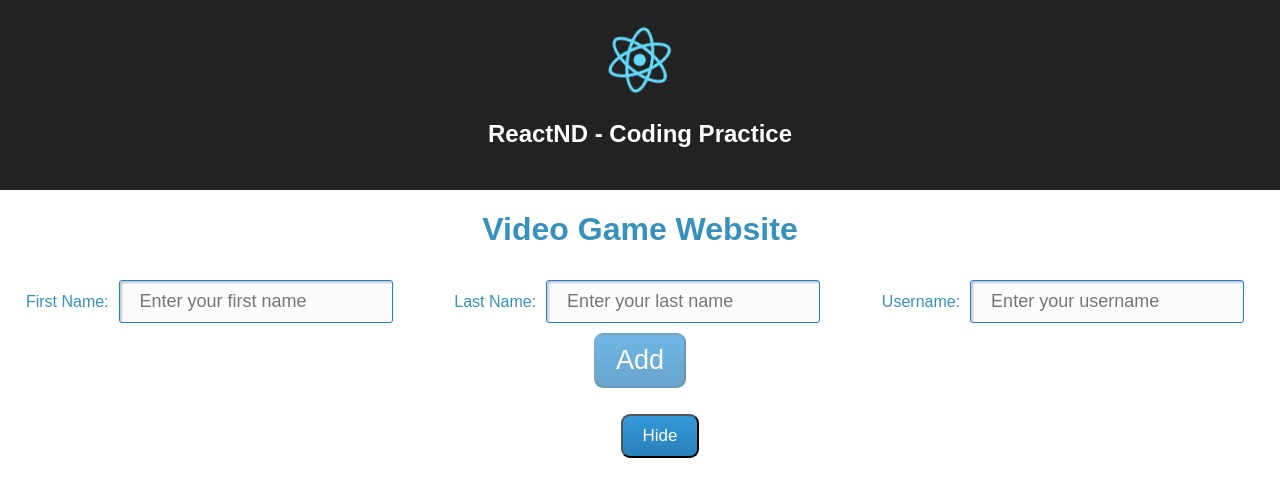
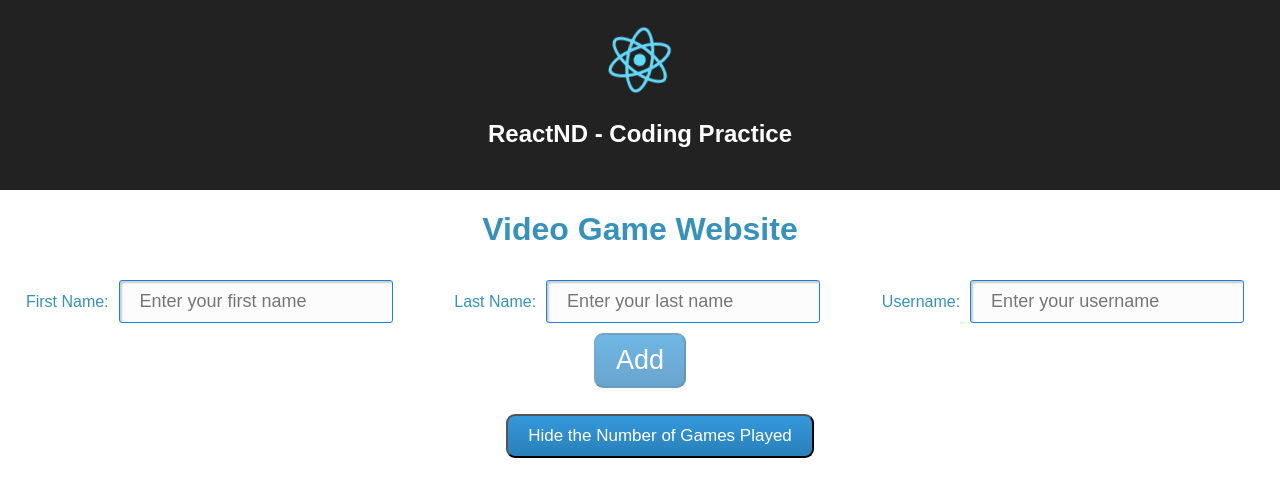
Before and after one commit to deeonwuli/udacity-react, a React (Create React App) app in the folder video-game-website/: page / in a window 1280 px wide. Shown: the top 496 px of the page. Built offline with nearby package versions, Linux system fonts and the light colour scheme; the HTML template or start-up script is replaced by a standard one.

Commit message:
useState to change button text

```diff
--- a/video-game-website/src/NameForm.js
+++ b/video-game-website/src/NameForm.js
@@ -68,7 +68,7 @@ export default function NameForm() {
             {item} played {games ? '0' : '*/'} games.
           </li>
         ))}
-        <button onClick={toggleGamesPlayed} className="smallButton">Hide</button>
+        <button onClick={toggleGamesPlayed} className="smallButton">{games ? 'Hide' : 'Show'} the Number of Games Played</button>
       </ol>
     </>
   )
```
